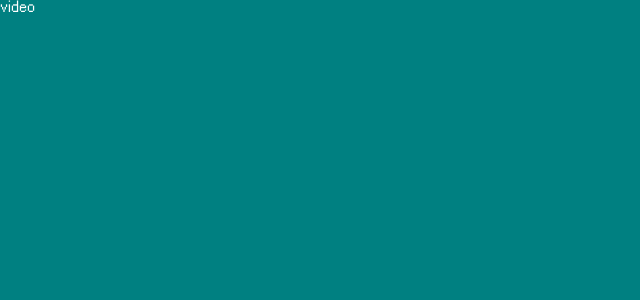
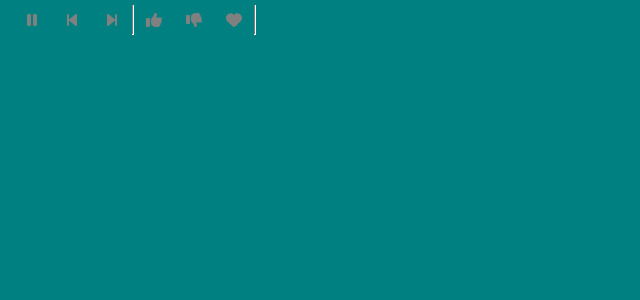
Before and after one commit to GaryFrazier/NostalgiaDrive, a Next.js app: page /components/apps/video in a window 1280 px wide. Shown: the top 300 px of the page, without its empty margins (0-640 px from the left). Built offline with nearby package versions, Linux system fonts and the light colour scheme.

Commit message:
player vars

```diff
--- a/package.json
+++ b/package.json
@@ -9,11 +9,15 @@
     "lint": "next lint"
   },
   "dependencies": {
+    "@fortawesome/fontawesome-svg-core": "^6.1.2",
+    "@fortawesome/free-solid-svg-icons": "^6.1.2",
+    "@fortawesome/react-fontawesome": "^0.2.0",
     "next": "12.2.5",
     "next-auth": "^4.10.3",
     "react": "18.2.0",
     "react-dom": "18.2.0",
-    "react-rnd": "^10.3.7"
+    "react-rnd": "^10.3.7",
+    "react-youtube": "^9.0.3"
   },
   "devDependencies": {
     "eslint": "8.22.0",
--- a/pages/_app.js
+++ b/pages/_app.js
@@ -1,7 +1,18 @@
 import '../styles/globals.css'
 import { SessionProvider } from "next-auth/react";
+import React, { useState, useEffect } from 'react'
 
 function MyApp({ Component, pageProps: { session, ...pageProps } }) {
+  useEffect(() => {
+
+      // youtube api
+      var tag = document.createElement('script');
+
+      tag.src = "https://www.youtube.com/iframe_api";
+      var firstScriptTag = document.getElementsByTagName('script')[0];
+      firstScriptTag.parentNode.insertBefore(tag, firstScriptTag);
+  })
+
   return (
     <SessionProvider session={session}>
       <Component {...pageProps} />
--- a/pages/components/apps/video/index.js
+++ b/pages/components/apps/video/index.js
@@ -1,9 +1,86 @@
 import styles from './video.module.css'
+import React, { useState, useEffect } from 'react'
+import YouTube, { YouTubePlayer } from 'react-youtube'
+import { FontAwesomeIcon } from '@fortawesome/react-fontawesome'
+import { faPlay, faPause, faForwardStep, faBackwardStep, faHeart, faThumbsUp, faThumbsDown } from '@fortawesome/free-solid-svg-icons'
+
+let videoElement = null;
 
 export default function Video() {
+    const [isPaused, setIsPaused] = useState(false);
+
+    const togglePause = () => {
+        setIsPaused(!isPaused);
+    };
+
+    useEffect(() => {
+        if (videoElement) {
+          // Pause and Play video
+          if (isPaused) {
+            videoElement.target.pauseVideo();
+          } else {
+            videoElement.target.playVideo();
+          }
+        }
+      }, [isPaused, videoElement]);
+
+    const _onReady = (event) => {
+        videoElement = event;
+    };
+
     return (
         <div className={styles.video}>
-           video
+            <YouTube
+                videoId="d3SV2tKr6BY"                // defaults -> ''
+                id="ytPlayerVideo"                       // defaults -> ''
+                className={styles.player}                // defaults -> ''
+                opts={{
+                    playerVars: {
+                        autoplay: 1
+                      }
+                }}
+                onReady={_onReady}
+                /*iframeClassName={string}          // defaults -> ''
+                style={object}                    // defaults -> {}
+                title={string}                    // defaults -> ''
+                loading={string}                  // defaults -> undefined
+                onPlay={func}                     // defaults -> noop
+                onPause={func}                    // defaults -> noop
+                onEnd={func}                      // defaults -> noop
+                onError={func}                    // defaults -> noop
+                onStateChange={func}              // defaults -> noop
+                onPlaybackRateChange={func}       // defaults -> noop
+                onPlaybackQualityChange={func}    // defaults -> noop*/
+            />
+            <div className={styles.bottomBar}>
+                <button onClick={togglePause} className={styles.playerButton}>
+                    <FontAwesomeIcon icon={isPaused ? faPlay : faPause} />
+                </button>
+
+                <button className={styles.playerButton}>
+                    <FontAwesomeIcon icon={faBackwardStep} />
+                </button>
+
+                <button className={styles.playerButton}>
+                    <FontAwesomeIcon icon={faForwardStep} />
+                </button>
+
+                <div className={styles.verticalBreak} />
+
+                <button className={styles.playerButton}>
+                    <FontAwesomeIcon icon={faThumbsUp} />
+                </button>
+
+                <button className={styles.playerButton}>
+                    <FontAwesomeIcon icon={faThumbsDown} />
+                </button>
+
+                <button className={styles.playerButton}>
+                    <FontAwesomeIcon icon={faHeart} />
+                </button>
+
+                <div className={styles.verticalBreak} />
+            </div>
         </div>
     )
 }
--- a/pages/components/apps/video/video.module.css
+++ b/pages/components/apps/video/video.module.css
@@ -1,3 +1,41 @@
 .video {
+    display: flex;
+    flex-direction: column;
+    width: 100%;
+    height: 100%;
+    padding: 0 2px;
+}
 
+.player {
+    display: flex;
+    flex-grow: 1;
 }
+
+.player iframe {
+    width: 100%;
+    height: 100%;
+}
+
+.bottomBar {
+    display: flex;
+    align-items: center;
+    padding: 5px 10px;
+    width: 100%;
+    height: 40px;
+}
+
+.verticalBreak {
+    height: 100%;
+    width: 2px;
+    border-bottom: 1px solid var(--neutral-accent-light);
+    border-right: 1px solid var(--neutral-accent-light);
+    background-color: var(--neutral-2);
+}
+
+.playerButton {
+    width: 30px;
+    margin: 0 5px;
+    background-color: transparent;
+    border: none;
+    color: var(--neutral-2);
+}
--- a/pages/components/desktop/index.js
+++ b/pages/components/desktop/index.js
@@ -26,11 +26,11 @@ export default function Desktop(props) {
             }
 
             {props.visibleWindows && props.visibleWindows["video"] &&
-                <AppWindow {...props} keyName="video" title="Video" activeWindow={props.activeWindow === "video"}
+                <AppWindow {...props} keyName="video" title="Video Player" activeWindow={props.activeWindow === "video"}
                     dragStarted={(keyName) => props.setActiveWindow(keyName)}
                     defaultWidth={400}
                     defaultHeight={400}
-                    minWidth={"400px"}
+                    minWidth={"640px"}
                     minHeight={"400px"}
                 >
                     <Video />
@@ -50,7 +50,7 @@ export default function Desktop(props) {
             }
 
             <div className={styles.appList}>
-                <AppIcon img={WatchParty} text={"Video"} onClick={() => openApp("video", props)}/>
+                <AppIcon img={WatchParty} text={"Video Player"} onClick={() => openApp("video", props)}/>
                 <AppIcon img={Business} text={"Chat Room"} onClick={() => openApp("chatRoom", props)}/>
             </div>
         </div>
--- a/pages/index.js
+++ b/pages/index.js
@@ -5,7 +5,7 @@ import Desktop from './components/desktop'
 import TaskBar from './components/taskBar'
 
 export default function Home() {
-  const [visibleWindows, setVisibleWindows] = useState({}) // set default windows here!
+  const [visibleWindows, setVisibleWindows] = useState({chatRoom: true}) // set default windows here!
   const [activeWindow, setActiveWindow] = useState("")
 
   return (
```
Also changed, not shown: 2 other files (tests, documents, lock files or other folders).
